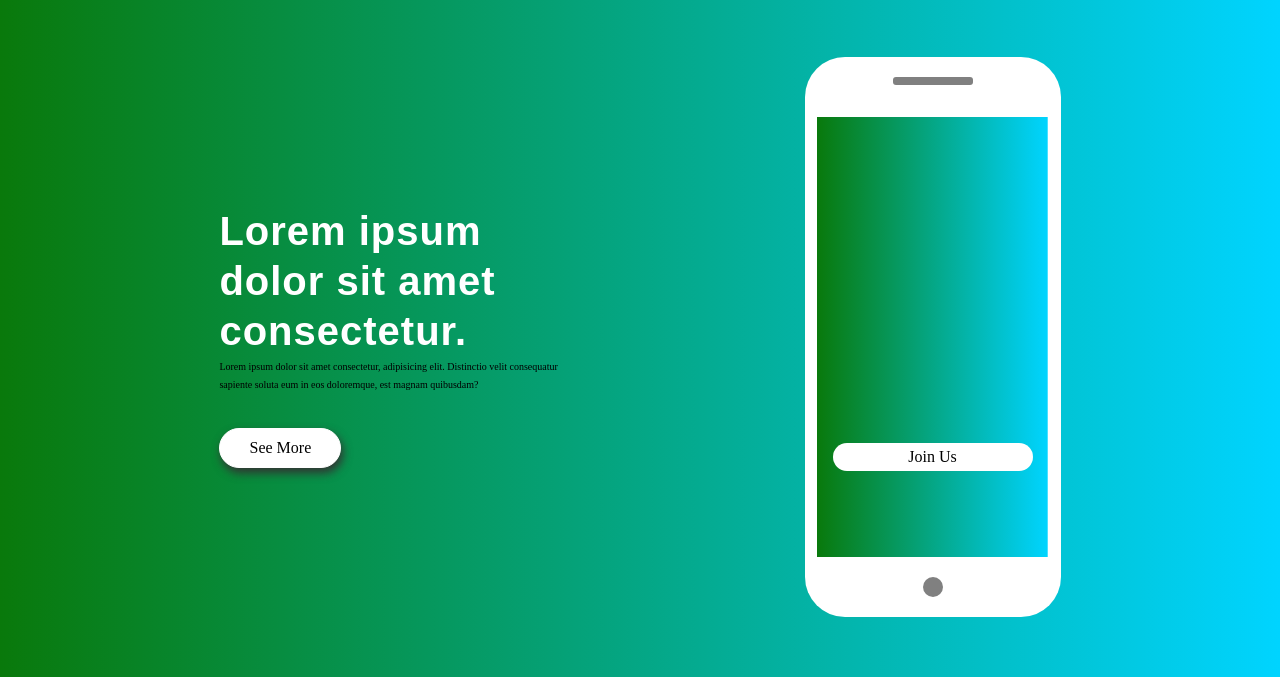
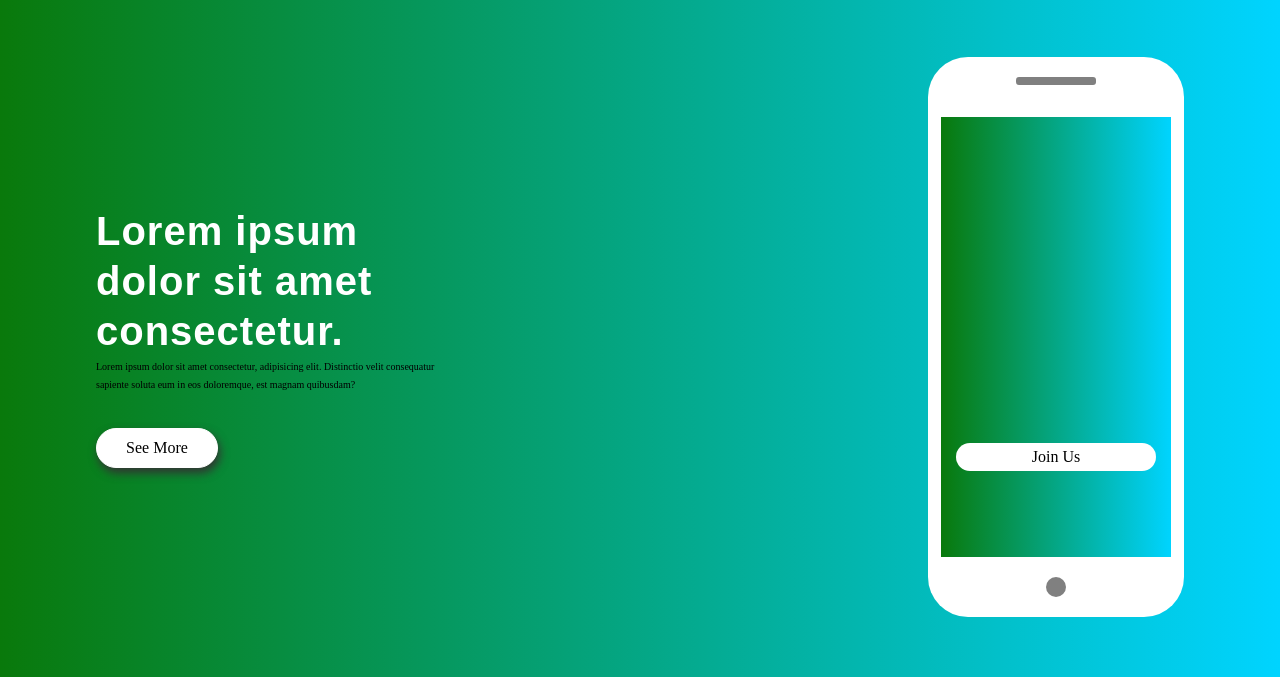
Before and after one commit to Juniorssignature24/landing-page, a plain HTML site: page index.html in a window 1280 px wide. Shown: the part 123-800 px from the top of the page. Drawn offline with nearby package versions, Linux system fonts and the light colour scheme.

Commit message:
junior's signature

```diff
--- a/style.css
+++ b/style.css
@@ -105,5 +105,5 @@ main{
   /* border: 1px solid #000; */
   display: flex;
   align-items: center;
-  justify-content: space-around;
+  justify-content: space-between;
 }
```
Also changed, not shown: index.html (+10 -1 lines).
